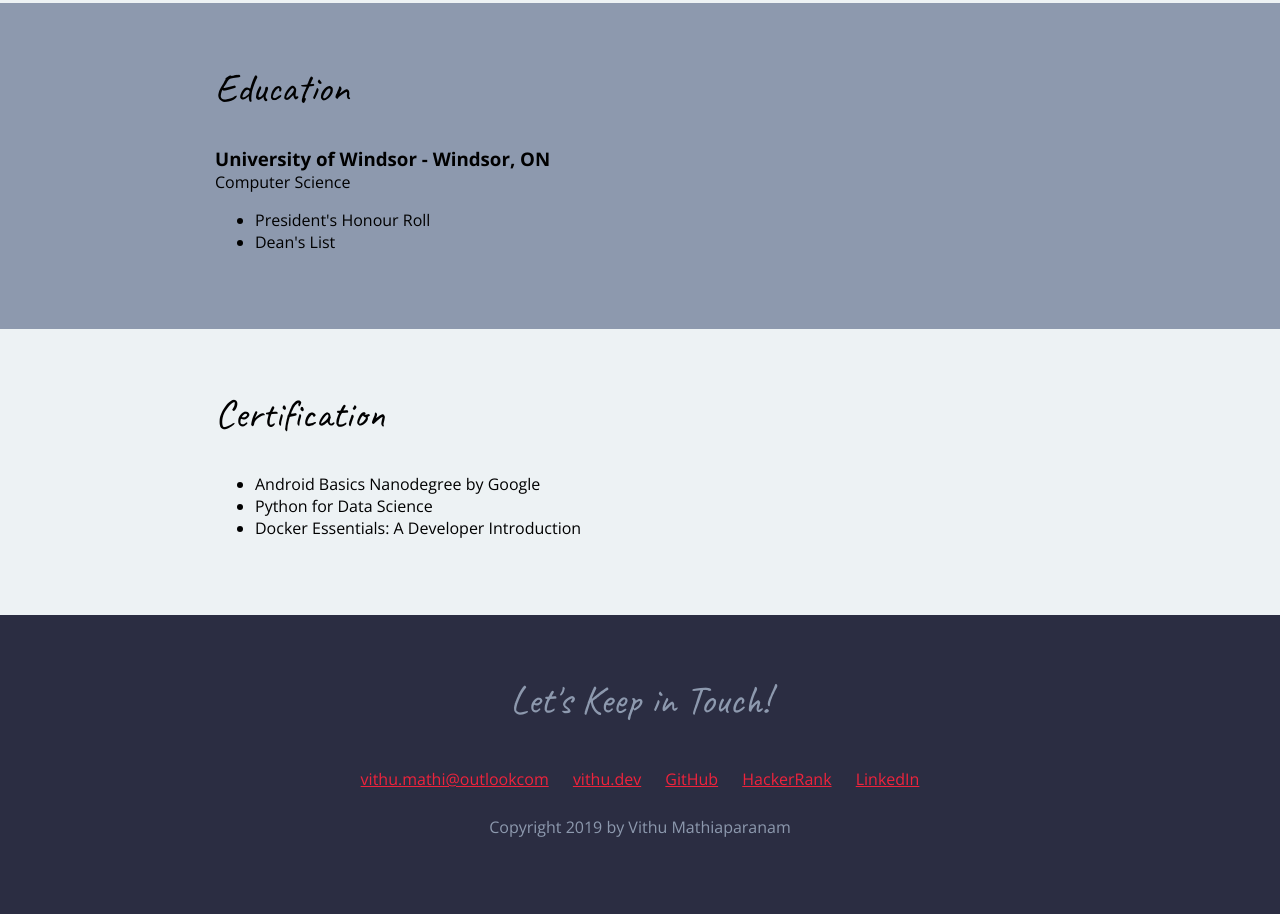
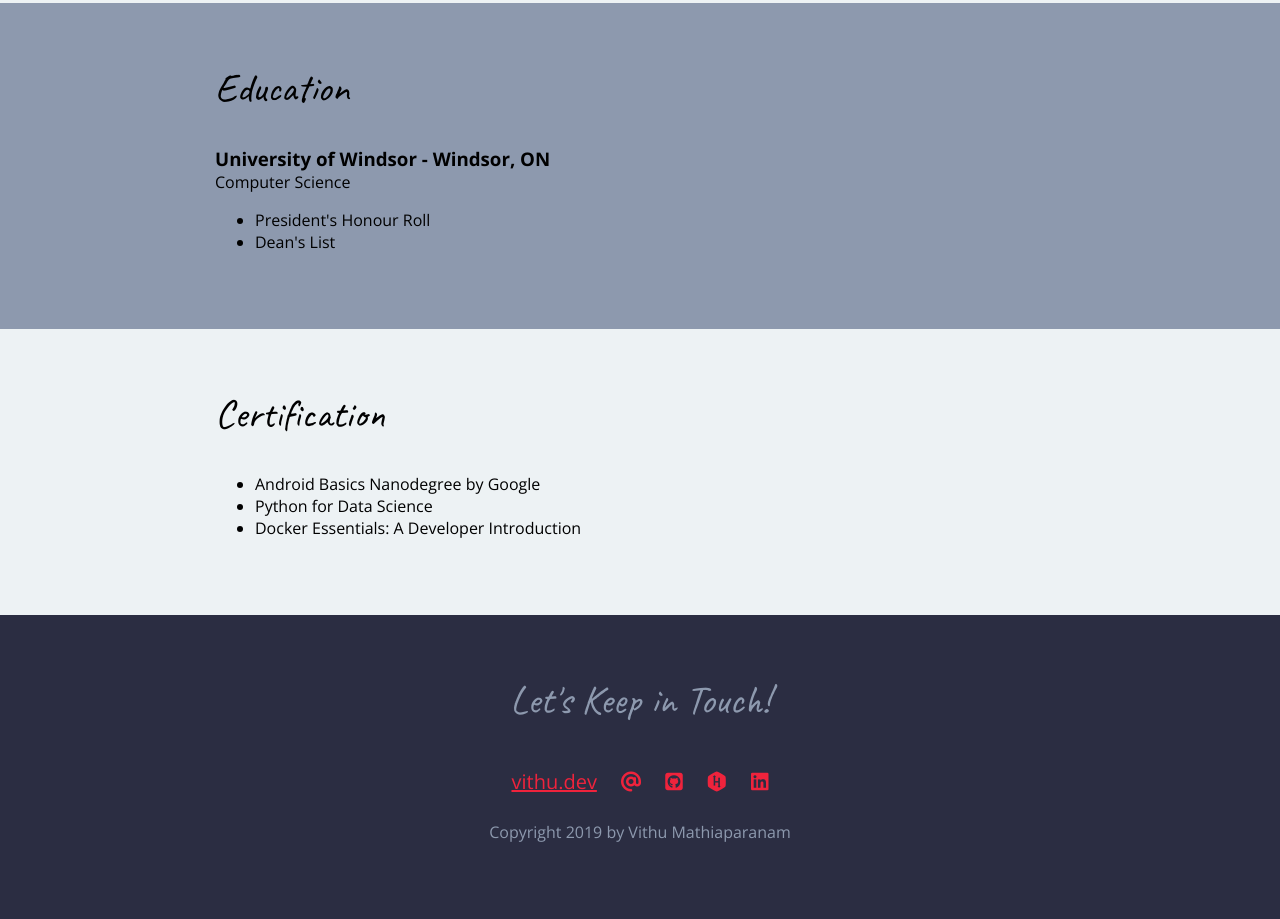
Before and after one commit to vithumathi/portfolio, a plain HTML site: page portfolio-v1/index.html in a window 1280 px wide. Shown: the part 1023-1942 px from the top of the page. Drawn offline with nearby package versions, Linux system fonts and the light colour scheme.

Commit message:
added icons for stay in touch links

```diff
--- a/portfolio-v1/css/style.css
+++ b/portfolio-v1/css/style.css
@@ -28,6 +28,7 @@ html {
   }
   a {
     color: #EF233C;
+    font-size: 20px;
   }
   a:hover {
       text-decoration: none;
--- a/portfolio-v1/index.html
+++ b/portfolio-v1/index.html
@@ -1,6 +1,7 @@
 <!DOCTYPE html>
 <html lang="en">
 <head>
+    <script src="https://kit.fontawesome.com/8287307239.js"></script>
     <meta charset="UTF-8">
     <meta name="viewport" content="width=device-width, initial-scale=1.0">
     <title>Vithu Mathiaparanam | Resume</title>
@@ -98,11 +99,11 @@
 
             <!-- Social media and contact links. -->
             <div class="contact-info">
-                <a href="mailto:vithu.mathi@outlook.com">vithu.mathi@outlookcom</a>
                 <a href="http://vithu.dev" target="_blank">vithu.dev</a>
-                <a href="https://github.com/vithumathi" target="_blank">GitHub</a>
-                <a href="https://www.hackerrank.com/vithu_mathi" target="_blank">HackerRank</a>
-                <a href="https://ca.linkedin.com/in/vithusanan-mathiaparanam-b58401154" target="_blank">LinkedIn</a>
+                <a href="mailto:vithu.mathi@outlook.com"><i class="fas fa-at"></i><span class="sr-only">vithu.mathi@outlookcom</span></a>
+                <a href="https://github.com/vithumathi" target="_blank"><i class="fab fa-github-square"></i><span class="sr-only">GitHub</span></a>
+                <a href="https://www.hackerrank.com/vithu_mathi" target="_blank"><i class="fab fa-hackerrank"></i><span class="sr-only">HackerRank</span></a>
+                <a href="https://ca.linkedin.com/in/vithusanan-mathiaparanam-b58401154" target="_blank"><i class="fab fa-linkedin"></i><span class="sr-only">LinkedIn</span></a>
             </div>
 
             <p>Copyright 2019 by Vithu Mathiaparanam</p>
```
